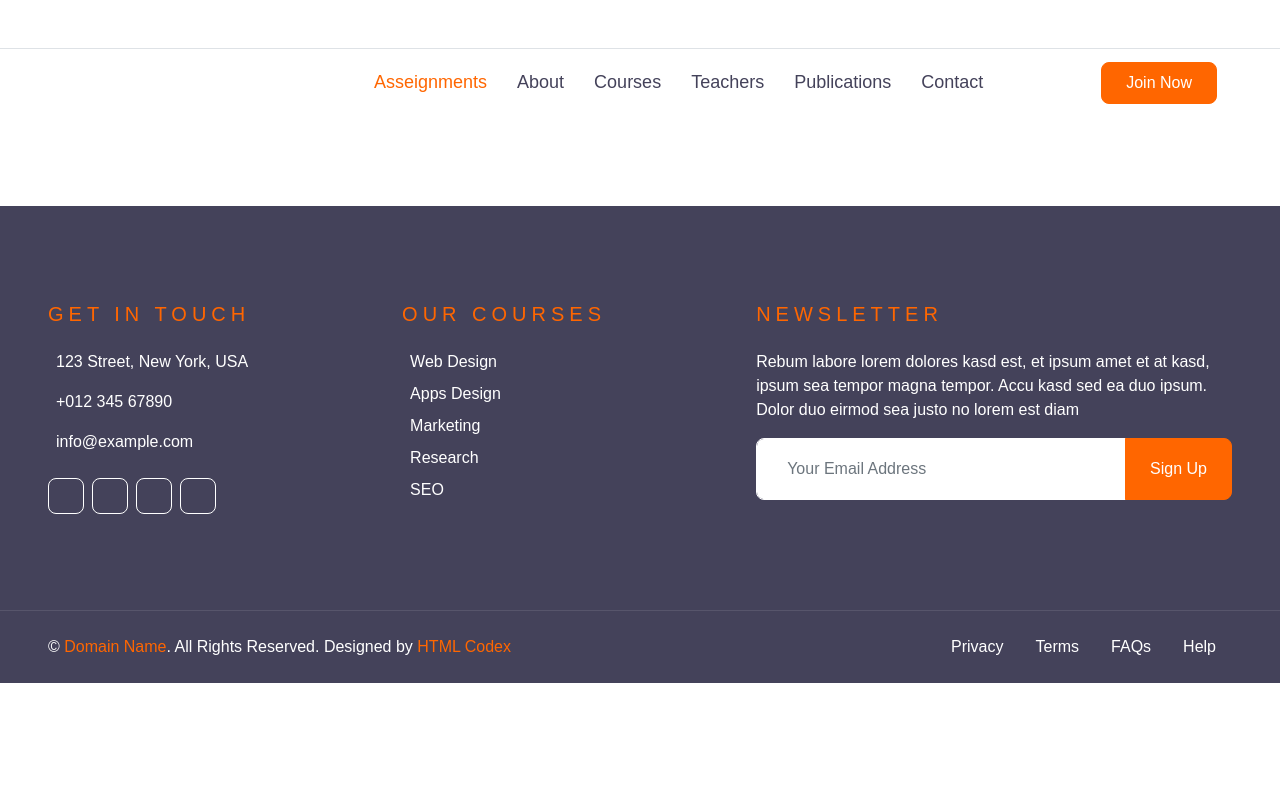
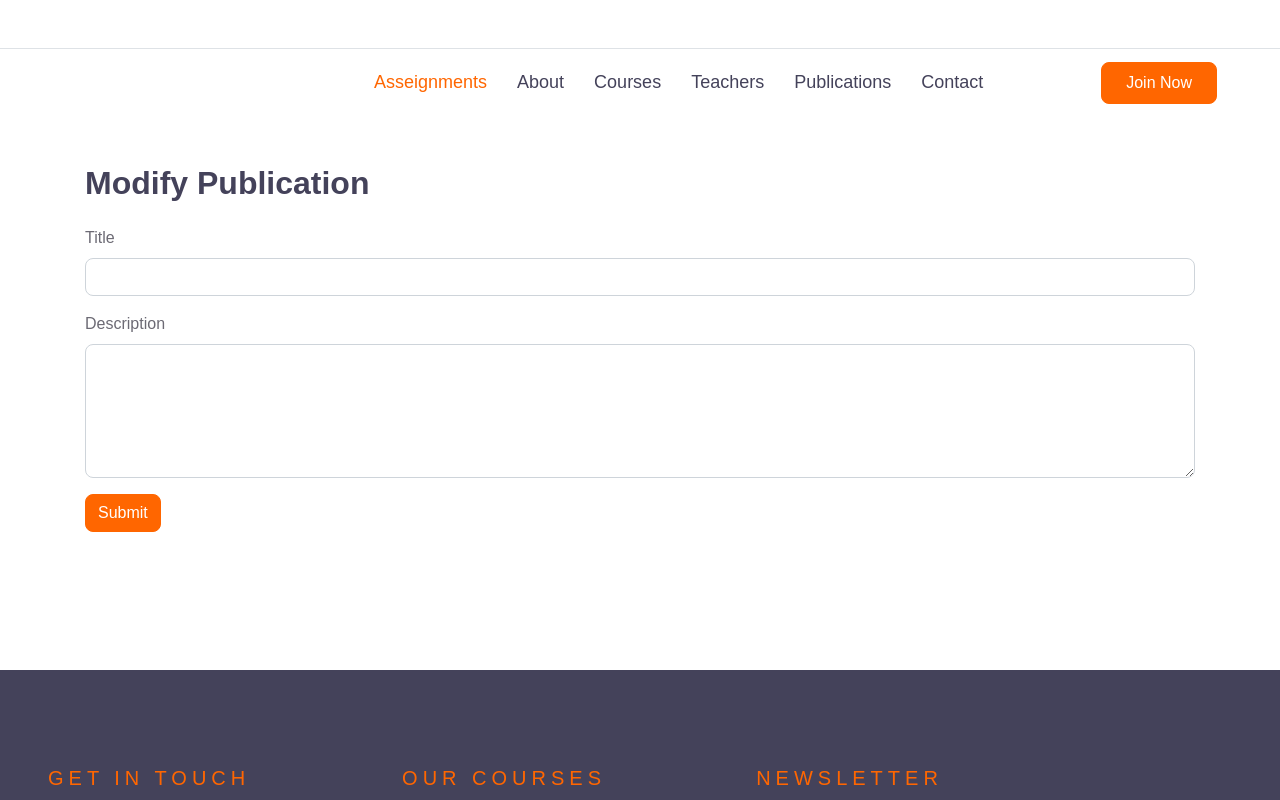
Before and after one commit to nada-elouedi/pi_angular, an Angular app: page /publication-modify/1 in a window 1280 px wide. Before the commit this address led to /. Shown: the top 800 px of the page. Built offline with nearby package versions, Linux system fonts and the light colour scheme; no server answers.

Commit message:
last push2

```diff
--- a/src/app/app-routing.module.ts
+++ b/src/app/app-routing.module.ts
@@ -6,6 +6,7 @@ import { PublicationAdminComponent } from './layout/components/archen/publicatio
 import { PublicationAddComponent } from './publication-add/publication-add.component';
 import { PublicationPendingComponent } from './layout/components/archen/publication-pending/publication-pending.component';
 import { PublicationDetailsComponent } from './layout/components/archen/publication-details/publication-details.component';
+import { PublicationModifyComponent } from './layout/components/archen/publication-modify/publication-modify.component';
 
 const routes: Routes = [
   {
@@ -29,6 +30,7 @@ const routes: Routes = [
     component: PublicationPendingComponent
   },
   { path: 'publication/:uuid', component: PublicationDetailsComponent },
+  { path: 'publication-modify/:uuid', component: PublicationModifyComponent },
 ];
 
 @NgModule({
--- a/src/app/layout/components/archen/publication-details/publication-details.component.html
+++ b/src/app/layout/components/archen/publication-details/publication-details.component.html
@@ -1,21 +1,26 @@
 
 <div class="container-fluid py-5">
     <div class="container py-5">
-       <!-- Publication details -->
+<!-- Publication details -->
 <div class="row justify-content-center">
     <div class="col-lg-8">
         <div class="d-flex align-items-center mb-3">
             <img src="assets/img/user.jpg" alt="Image" class="img-fluid rounded-circle mr-3 mt-1" style="width: 60px;">
             <div>
-                <h4>{{ publication.user.name }} <small><i>{{ publication.date | date: 'dd/MM/yyyy HH:mm:ss' }}</i></small></h4>
+                <h4>{{ publication.user?.name }} <small><i>{{ publication.date | date: 'dd/MM/yyyy HH:mm:ss' }}</i></small></h4>
             </div>
         </div>
         <div class="text-left">
             <h1 class="mb-5">{{ publication.title }}</h1>
             <p style="font-size: 20px;">{{ publication.description }}</p>
-        </div><nav></nav>
+        </div>
+        <nav>
+            <a class="btn btn-primary mr-2" [routerLink]="['/publication-modify', publication.uuid]">Edit</a>
+        </nav>
     </div>
 </div>
+
+
 
 
 <!-- Like feature -->
--- a/src/app/layout/components/archen/publication-modify/publication-modify.component.html
+++ b/src/app/layout/components/archen/publication-modify/publication-modify.component.html
@@ -1 +1,15 @@
-<p>publication-modify works!</p>
+<!-- Modify Publication HTML -->
+<div class="container py-5">
+    <h2 class="mb-4">Modify Publication</h2>
+    <form (ngSubmit)="submitForm()">
+        <div class="form-group">
+            <label for="title">Title</label>
+            <input type="text" class="form-control" id="title" name="title" [(ngModel)]="publication.title" required>
+        </div>
+        <div class="form-group">
+            <label for="description">Description</label>
+            <textarea class="form-control" id="description" name="description" [(ngModel)]="publication.description" rows="5" required></textarea>
+        </div>
+        <button type="submit" class="btn btn-primary">Submit</button>
+    </form>
+</div>
--- a/src/app/layout/components/archen/publication-modify/publication-modify.component.ts
+++ b/src/app/layout/components/archen/publication-modify/publication-modify.component.ts
@@ -1,10 +1,51 @@
-import { Component } from '@angular/core';
+// Modify Publication Component
+import { Component, OnInit } from '@angular/core';
+import { ActivatedRoute, Router } from '@angular/router';
+import { PublicationService } from '../../../../services/publication.service';
 
 @Component({
-  selector: 'app-publication-modify',
-  templateUrl: './publication-modify.component.html',
-  styleUrls: ['./publication-modify.component.scss']
+    selector: 'app-publication-modify',
+    templateUrl: './publication-modify.component.html',
+    styleUrls: ['./publication-modify.component.scss']
 })
-export class PublicationModifyComponent {
+export class PublicationModifyComponent implements OnInit {
+    publication: any = { title: '', description: '' };
 
+    constructor(private route: ActivatedRoute, private router: Router, private publicationService: PublicationService) { }
+
+    ngOnInit(): void {
+        const publicationUuid = this.route.snapshot.paramMap.get('uuid');
+        if (publicationUuid) {
+            this.fetchPublicationDetails(publicationUuid);
+        }
+    }
+
+    fetchPublicationDetails(publicationUuid: string): void {
+        this.publicationService.getPublication(publicationUuid)
+            .subscribe(
+                (data: any) => {
+                    console.log('Publication details:', data);
+                    this.publication = data;
+                },
+                (error) => {
+                    console.error('Error fetching publication details:', error);
+                    // Handle error
+                }
+            );
+    }
+
+    submitForm(): void {
+        this.publicationService.modifyPublication(this.publication)
+            .subscribe(
+                (data: any) => {
+                    console.log('Publication modified successfully:', data);
+                    // Redirect to publication details page after modification
+                    this.router.navigate(['/publication', this.publication.uuid]);
+                },
+                (error) => {
+                    console.error('Error modifying publication:', error);
+                    // Handle error
+                }
+            );
+    }
 }
```
